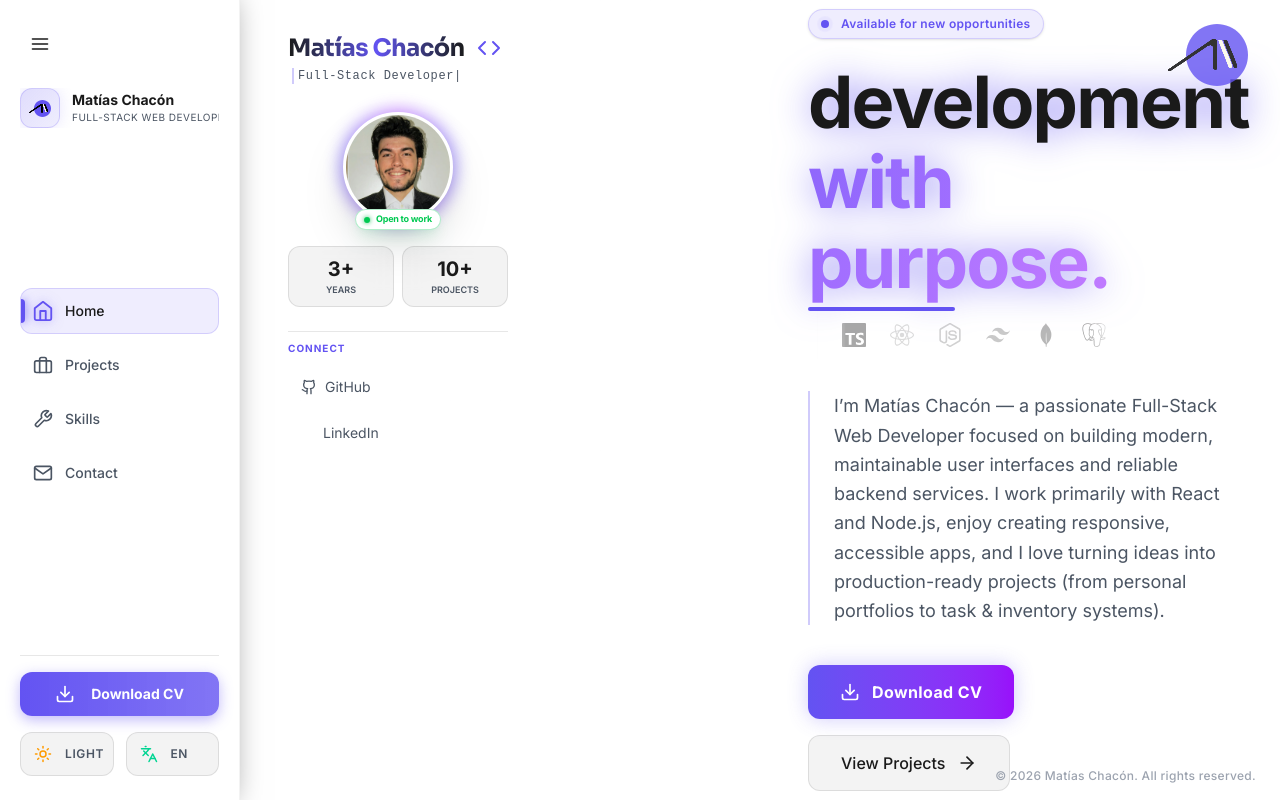
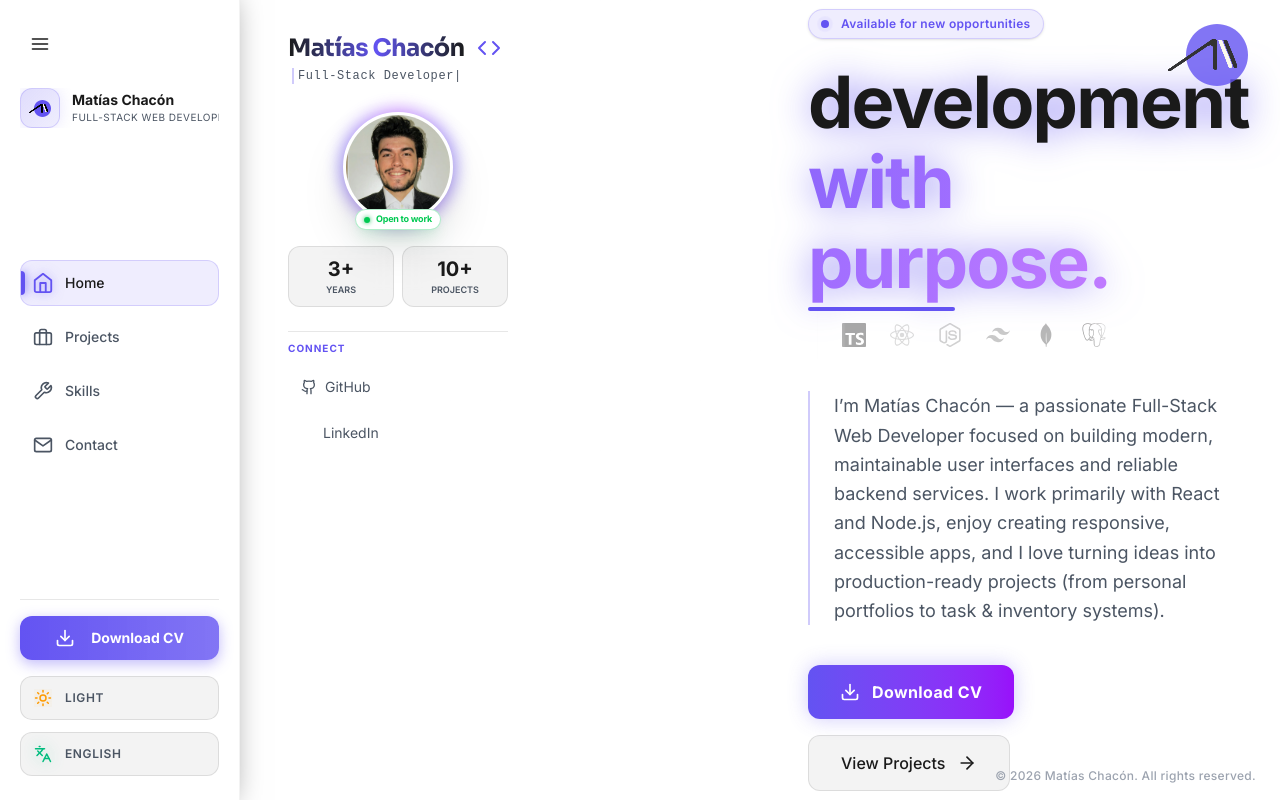
Before and after one commit to Maty910/portfolio, a React (Vite) app: page / in a window 1280 px wide. Built offline with nearby package versions, Linux system fonts and the light colour scheme; some icons are missing; a web font is replaced by a local one.

Commit message:
feat: new styles in navbar

```diff
--- a/src/components/Navbar.tsx
+++ b/src/components/Navbar.tsx
@@ -8,7 +8,7 @@ import {
   FiMail,
   FiDownload
 } from 'react-icons/fi'
-import { Sun, Moon, Languages, Globe } from 'lucide-react' // Agregamos Globe
+import { Sun, Moon, Languages, Globe } from 'lucide-react'
 import { useTheme } from '../hooks/useTheme'
 import { useLanguage } from '../context/LanguageContext'
 import type { Section, SetActive } from '../types';
@@ -18,55 +18,49 @@ type HeaderProps = {
   setActiveSection: SetActive
 }
 
-// --- 1. COMPONENTE ANIMADO TEMA (Sol / Luna) ---
+// --- 1. COMPONENTE ANIMADO TEMA (BOUNCY POP) ---
 const AnimatedThemeIcon = ({ isDark, size = 20 }: { isDark: boolean; size?: number }) => (
   <div className="relative flex items-center justify-center overflow-hidden" style={{ width: size, height: size }}>
     {/* Sol (Visible en Light) */}
+    {/* Animación: Spring Bounce (cubic-bezier) para que rebote al entrar */}
     <Sun
       size={size}
-      className={`absolute inset-0 transform transition-all duration-700 ease-[cubic-bezier(0.25,1,0.5,1)]
+      className={`absolute top-1/2 left-1/2 -translate-x-1/2 -translate-y-1/2 transition-all duration-500 ease-[cubic-bezier(0.175,0.885,0.32,1.275)]
         ${isDark
-          ? 'rotate-90 opacity-0 scale-50 translate-y-6'
-          : 'rotate-0 opacity-100 scale-100 translate-y-0 text-amber-500'
+          ? 'scale-0 rotate-[180deg] opacity-0' // Se achica y gira al irse
+          : 'scale-100 rotate-0 opacity-100 text-amber-500 drop-shadow-[0_0_8px_rgba(245,158,11,0.5)]' // Entra con rebote y brillo
         }
       `}
     />
     {/* Luna (Visible en Dark) */}
     <Moon
       size={size}
-      className={`absolute inset-0 transform transition-all duration-700 ease-[cubic-bezier(0.25,1,0.5,1)]
+      className={`absolute top-1/2 left-1/2 -translate-x-1/2 -translate-y-1/2 transition-all duration-500 ease-[cubic-bezier(0.175,0.885,0.32,1.275)]
         ${isDark
-          ? 'rotate-0 opacity-100 scale-100 translate-y-0 text-primary'
-          : '-rotate-90 opacity-0 scale-50 -translate-y-6'
+          ? 'scale-100 rotate-0 opacity-100 text-primary drop-shadow-[0_0_8px_rgba(99,83,242,0.6)]'
+          : 'scale-0 -rotate-[180deg] opacity-0'
         }
       `}
     />
   </div>
 );
 
-// --- 2. COMPONENTE ANIMADO IDIOMA (Globe / Languages) ---
+// --- 2. COMPONENTE ANIMADO IDIOMA (FLIP 3D) ---
 const AnimatedLangIcon = ({ lang, size = 20 }: { lang: 'es' | 'en'; size?: number }) => (
-  <div className="relative flex items-center justify-center overflow-hidden" style={{ width: size, height: size }}>
-    {/* Icono para Español (Globe - Local/Nativo) */}
-    <Globe
-      size={size}
-      className={`absolute inset-0 transform transition-all duration-700 ease-[cubic-bezier(0.25,1,0.5,1)]
-        ${lang === 'es'
-          ? 'rotate-0 opacity-100 scale-100 translate-y-0 text-primary'  // Visible en ES
-          : '-rotate-90 opacity-0 scale-50 -translate-y-6'                // Oculto en EN
-        }
-      `}
-    />
-    {/* Icono para Inglés (Languages - Internacional) */}
-    <Languages
-      size={size}
-      className={`absolute inset-0 transform transition-all duration-700 ease-[cubic-bezier(0.25,1,0.5,1)]
-        ${lang === 'en'
-          ? 'rotate-0 opacity-100 scale-100 translate-y-0 text-emerald-400' // Visible en EN
-          : 'rotate-90 opacity-0 scale-50 translate-y-6'                     // Oculto en ES
-        }
-      `}
-    />
+  <div className="relative flex items-center justify-center" style={{ width: size, height: size, perspective: '1000px' }}>
+    <div className={`relative w-full h-full transition-transform duration-700 preserve-3d ${lang === 'en' ? 'rotate-y-180' : ''}`} style={{ transformStyle: 'preserve-3d', transform: lang === 'en' ? 'rotateY(180deg)' : 'rotateY(0deg)' }}>
+
+      {/* Cara Frontal: Español */}
+      <div className="absolute inset-0 flex items-center justify-center backface-hidden" style={{ backfaceVisibility: 'hidden' }}>
+        <Globe size={size} className="text-primary drop-shadow-[0_0_8px_rgba(99,83,242,0.4)]" />
+      </div>
+
+      {/* Cara Trasera: Inglés (Rotada 180deg) */}
+      <div className="absolute inset-0 flex items-center justify-center backface-hidden" style={{ backfaceVisibility: 'hidden', transform: 'rotateY(180deg)' }}>
+        <Languages size={size} className="text-emerald-500 drop-shadow-[0_0_8px_rgba(16,185,129,0.4)]" />
+      </div>
+
+    </div>
   </div>
 );
 
@@ -77,18 +71,10 @@ export const Navbar: React.FC<HeaderProps> = ({
   const { lang, toggleLanguage, t } = useLanguage()
   const { theme, setTheme } = useTheme();
   const isDark = theme === 'dark';
-
-  // Flag para el "pulso" del texto al cambiar idioma (opcional, pero queda lindo)
   const [langPulse, setLangPulse] = useState(false);
-
-  useEffect(() => {
-    setLangPulse(true);
-    const id = setTimeout(() => setLangPulse(false), 700);
-    return () => clearTimeout(id);
-  }, [lang]);
-
   const [mounted, setMounted] = useState(false);
 
+  // Estado del sidebar
   const [expanded, setExpanded] = useState<boolean>(() => {
     try {
       const v = localStorage.getItem('sidebarExpanded')
@@ -98,16 +84,11 @@ export const Navbar: React.FC<HeaderProps> = ({
     }
   })
 
-  useEffect(() => {
-    setMounted(true);
-  }, []);
+  useEffect(() => { setLangPulse(true); const id = setTimeout(() => setLangPulse(false), 700); return () => clearTimeout(id); }, [lang]);
+  useEffect(() => { setMounted(true); }, []);
+  useEffect(() => { try { localStorage.setItem('sidebarExpanded', JSON.stringify(expanded)) } catch {} }, [expanded])
 
-  useEffect(() => {
-    try {
-      localStorage.setItem('sidebarExpanded', JSON.stringify(expanded))
-    } catch {}
-  }, [expanded])
-
+  // Shortcuts
   useEffect(() => {
     const handler = (e: KeyboardEvent) => {
       if (e.key === '1') scrollToSection('home')
@@ -242,8 +223,6 @@ export const Navbar: React.FC<HeaderProps> = ({
 
         {/* --- 3. BOTTOM SECTION (Desktop Settings & CV) --- */}
         <div className="max-[880px]:hidden flex flex-col gap-4 pt-4 border-t border-text-primary/10 w-full">
-
-          {/* CV Button */}
           <a
             href="/CV/CV Matias Chacon.pdf"
             download
@@ -265,13 +244,7 @@ export const Navbar: React.FC<HeaderProps> = ({
             </span>
           </a>
 
-          {/* SETTINGS GRID */}
-          <div className={`
-            grid transition-all duration-500 ease-[cubic-bezier(0.25,0.1,0.25,1.0)] gap-3
-            ${expanded ? 'grid-cols-2' : 'grid-cols-1'}
-          `}>
-
-            {/* BOTÓN THEME (Animated) */}
+          <div className="flex flex-col gap-3">
             <button
               onClick={() => setTheme(isDark ? 'light' : 'dark')}
               className={`
@@ -296,7 +269,6 @@ export const Navbar: React.FC<HeaderProps> = ({
               </span>
             </button>
 
-            {/* BOTÓN LANGUAGE (Animated) */}
             <button
               onClick={toggleLanguage}
               className={`
@@ -318,28 +290,30 @@ export const Navbar: React.FC<HeaderProps> = ({
                 ${expanded ? 'opacity-100 w-auto translate-x-0' : 'opacity-0 w-0 -translate-x-4 absolute pointer-events-none'}
                 ${langPulse ? 'animate-pulse' : ''}
               `}>
-                {lang.toUpperCase()}
+                {lang === 'en' ? 'English' : 'Español'}
               </span>
             </button>
-
           </div>
         </div>
 
       </aside>
 
-      <style>{`
-        @keyframes shimmer { 100% { transform: translateX(100%); } }
-      `}</style>
+      <style>{`@keyframes shimmer { 100% { transform: translateX(100%); } }`}</style>
 
-      {/* MOBILE SETTINGS PILL (Fixed via Portal) */}
+      {/* ========================================
+        MOBILE SETTINGS PILL (Fixed via Portal)
+        ========================================
+        Posición: Top RIGHT (para mobile)
+        Z-index alto para flotar sobre todo
+      */}
       {mounted && createPortal(
-        <div className="lg:hidden fixed top-3 right-3 z-[100000] flex items-center gap-3 animate-in fade-in slide-in-from-top-4 duration-700 delay-200">
-          <div className="flex items-center p-1.5 rounded-full bg-bg-base/95 backdrop-blur-xl border border-text-primary/10 shadow-xl gap-1">
+        <div className="lg:hidden fixed top-5 right-5 z-[100000] flex items-center gap-3 animate-in fade-in slide-in-from-top-4 duration-700 delay-200">
+          <div className="flex items-center p-1.5 rounded-full bg-bg-base/90 backdrop-blur-xl border border-text-primary/10 shadow-xl gap-1">
 
             {/* Theme Toggle Mobile */}
             <button
               onClick={() => setTheme(isDark ? 'light' : 'dark')}
-              className="w-9 h-9 rounded-full flex items-center justify-center text-text-secondary hover:text-text-primary hover:bg-text-primary/10 transition-all active:scale-90"
+              className="w-10 h-10 rounded-full flex items-center justify-center text-text-secondary hover:text-text-primary hover:bg-text-primary/10 transition-all active:scale-90"
               title={t('theme.toggle')}
             >
               <AnimatedThemeIcon isDark={isDark} size={18} />
@@ -347,15 +321,16 @@ export const Navbar: React.FC<HeaderProps> = ({
 
             <div className="w-[1px] h-5 bg-text-primary/10"></div>
 
-            {/* Lang Toggle Mobile (Icono + Texto Chico) */}
+            {/* Lang Toggle Mobile (Icono + Texto) */}
             <button
               onClick={toggleLanguage}
-              className={`flex items-center gap-1.5 pl-1.5 pr-2.5 h-9 rounded-full text-text-secondary hover:text-text-primary hover:bg-text-primary/10 transition-all active:scale-90 ${langPulse ? 'animate-pulse' : ''}`}
+              className={`h-10 pl-2 pr-3 rounded-full flex items-center gap-1.5 text-text-secondary hover:text-text-primary hover:bg-text-primary/10 transition-all active:scale-90 ${langPulse ? 'animate-pulse' : ''}`}
               title={t('nav.toggleLang')}
             >
               <AnimatedLangIcon lang={lang} size={16} />
               <span className="text-[10px] font-bold tracking-wide">{lang.toUpperCase()}</span>
             </button>
+
           </div>
         </div>,
         document.body
```
